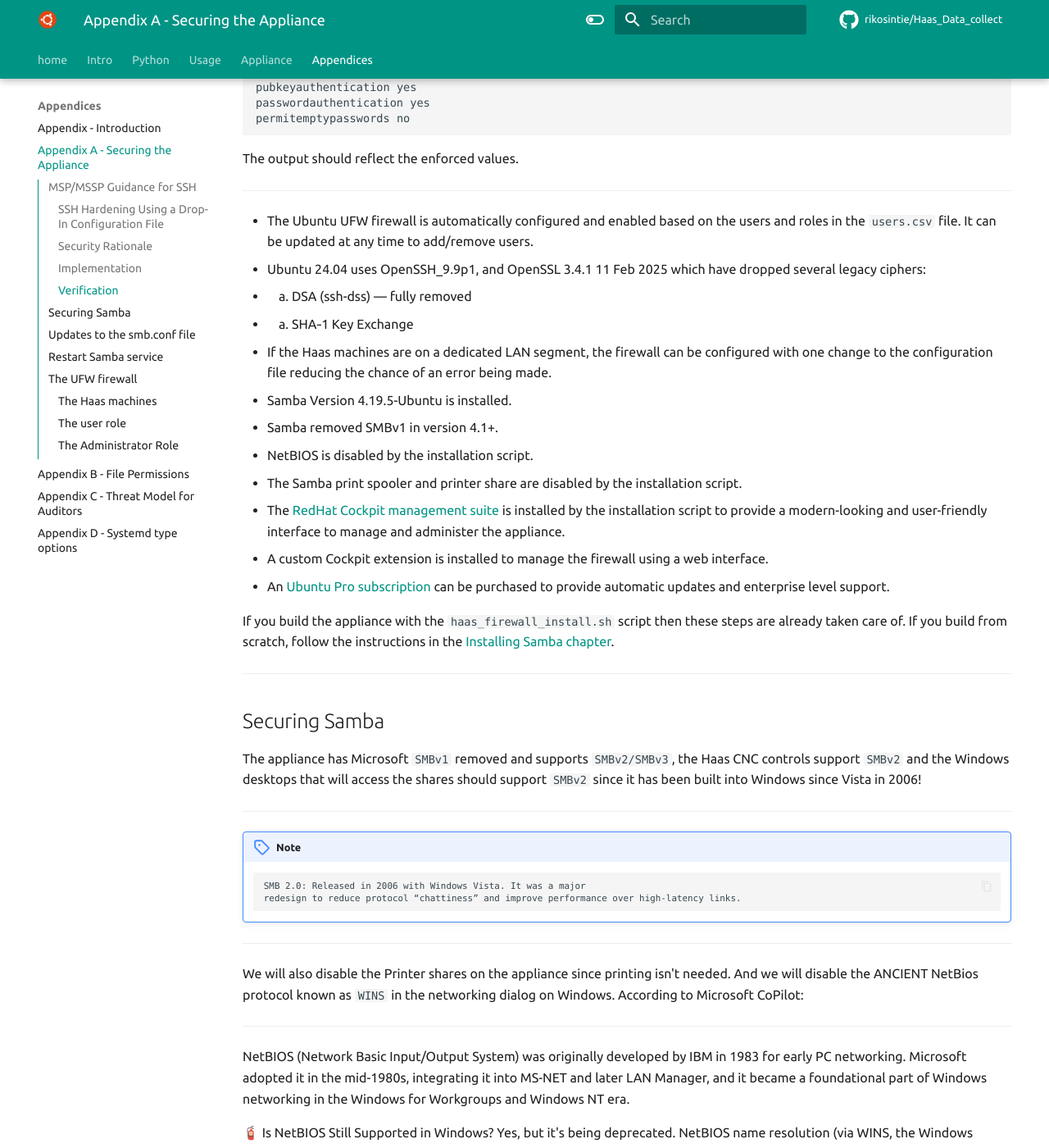
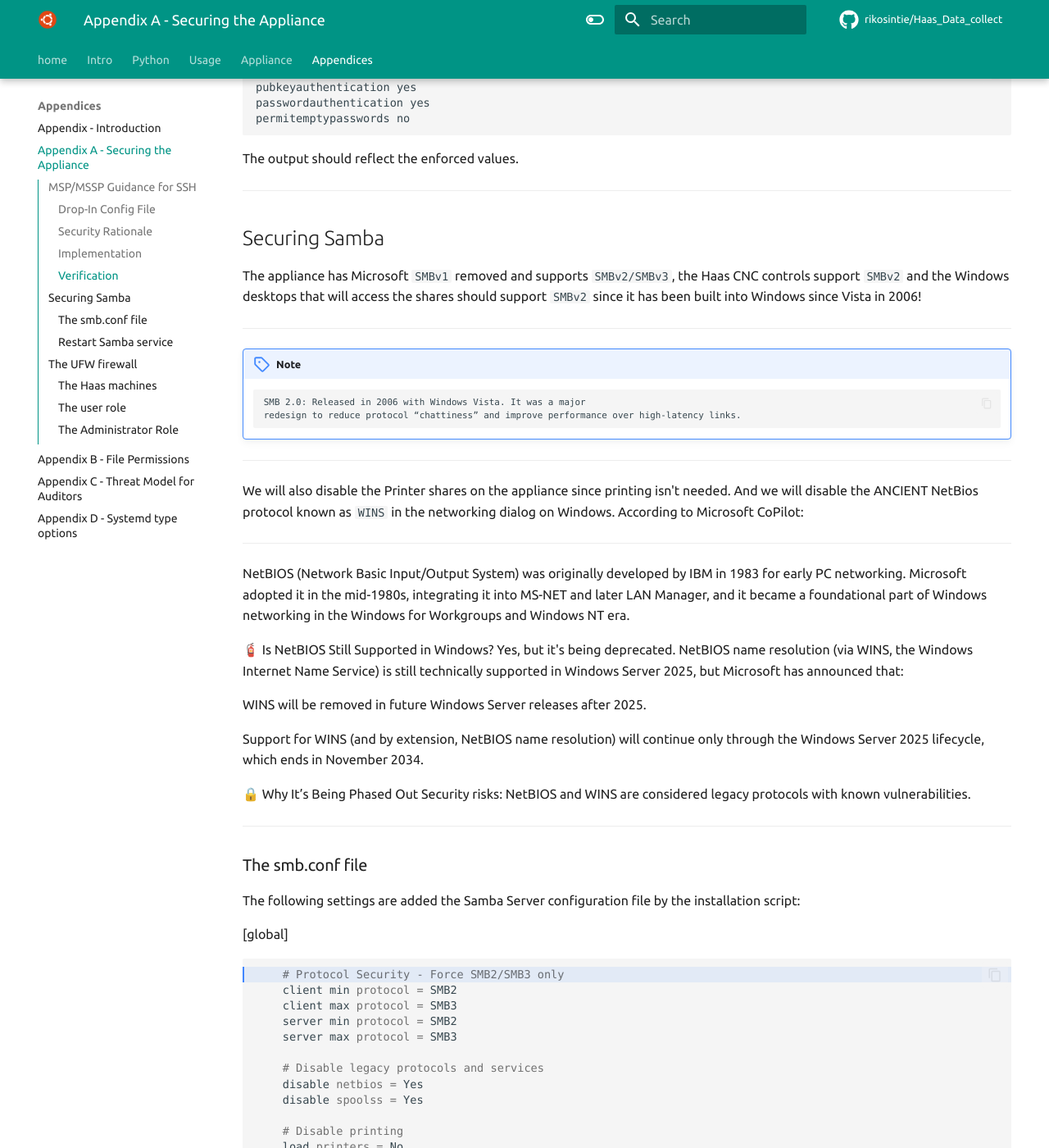
Before and after one commit to rikosintie/Haas_Data_collect, an MkDocs documentation site: the page built from docs/appendices/appendix-a.md, in a window 1280 px wide and 1400 px high, scrolled down 4376 px. Shown: the whole window at 82% size. Built offline with MkDocs 1.6.1 and Material for MkDocs 9.7.7, drawn with Linux system fonts in a browser that asks for light colours; some web fonts are replaced; comment, search, counter and statistics services are not loaded; some of the changed text lies outside the part shown.

Commit message:
Git Title: Formatting

```diff
--- a/docs/appendices/appendix-a.md
+++ b/docs/appendices/appendix-a.md
@@ -88,7 +88,7 @@
 
 If the environment uses SSH keys for logins, the following additional steps can be taken to lock the appliance down using SSH Keys. Do not run this unless you are sure that you have configured ssh keys on your laptop and copied the public key to the appliance!
 
-### SSH Hardening Using a Drop-In Configuration File
+### Drop-In Config File
 
 Ubuntu 24.04 supports modular SSH configuration using the Include directive in the primary sshd_config file. Drop-in files located in /etc/ssh/sshd_config.d/ are automatically loaded
 
@@ -167,23 +167,6 @@
 
 ----------------------------------------------------------------
 
-- The Ubuntu UFW firewall is automatically configured and enabled based on the users and roles in the `users.csv` file. It can be updated at any time to add/remove users.
-- Ubuntu 24.04 uses OpenSSH_9.9p1, and OpenSSL 3.4.1 11 Feb 2025 which have dropped several legacy ciphers:
-  - 1. DSA (ssh-dss) — fully removed
-  - 1. SHA‑1 Key Exchange
-- If the Haas machines are on a dedicated LAN segment, the firewall can be configured with one change to the configuration file reducing the chance of an error being made.
-- Samba Version 4.19.5-Ubuntu is installed.
-- Samba removed SMBv1 in version 4.1+.
-- NetBIOS is disabled by the installation script.
-- The Samba print spooler and printer share are disabled by the installation script.
-- The [RedHat Cockpit management suite](https://www.redhat.com/en/blog/intro-cockpit) is installed by the installation script to provide a modern-looking and user-friendly interface to manage and administer the appliance.
-- A custom Cockpit extension is installed to manage the firewall using a web interface.
-- An [Ubuntu Pro subscription](https://ubuntu.com/pricing/pro) can be purchased to provide automatic updates and enterprise level support.
-
-If you build the appliance with the `haas_firewall_install.sh` script then these steps are already taken care of. If you build from scratch, follow the instructions in the [Installing Samba chapter](../build_pi_5_appliance/Install_Samba.md).
-
-----------------------------------------------------------------
-
 ## Securing Samba
 
 The appliance has Microsoft `SMBv1` removed and supports `SMBv2/SMBv3`, the Haas CNC controls support `SMBv2` and the Windows desktops that will access the shares should support `SMBv2` since it has been built into Windows since Vista in 2006!
@@ -214,7 +197,7 @@
 
 ----------------------------------------------------------------
 
-## Updates to the smb.conf file
+### The smb.conf file
 
 The following settings are added the Samba Server configuration file by the installation script:
 
@@ -261,7 +244,7 @@
 
 ----------------------------------------------------------------
 
-## Restart Samba service
+### Restart Samba service
 
 Run the following to restart Samba and check the status:
 
```
